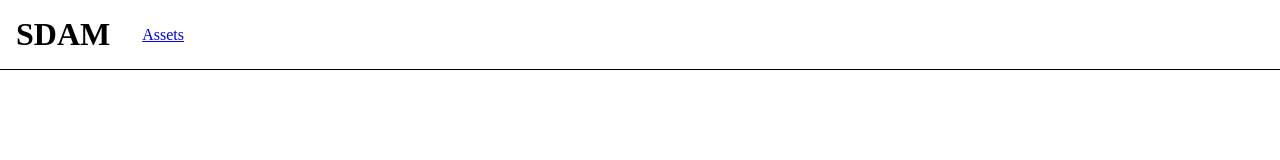
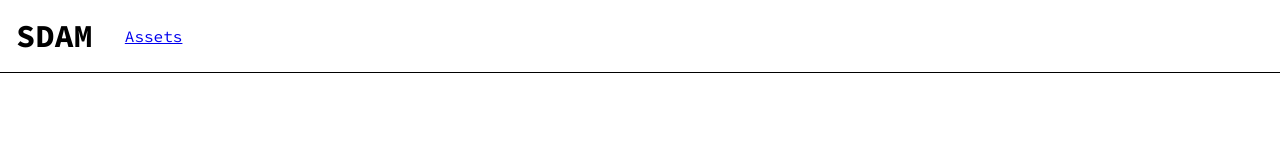
Before and after one commit to lionah/sdam, a React (Vite) app in the folder client/: page / in a window 1280 px wide. Shown: the top 160 px of the page. Built offline with nearby package versions, Linux system fonts and the light colour scheme.

Commit message:
Add basic font (#10)

```diff
--- a/client/index.html
+++ b/client/index.html
@@ -3,6 +3,7 @@
   <head>
     <meta charset="UTF-8" />
     <link rel="icon" type="image/png" href="/sdam.png" />
+    <link href="https://fonts.googleapis.com/css2?family=Source+Code+Pro:ital,wght@0,200..900;1,200..900&display=swap" rel="stylesheet">
     <meta name="viewport" content="width=device-width, initial-scale=1.0" />
     <title>Simple Digital Asset Management</title>
   </head>
--- a/client/src/index.css
+++ b/client/src/index.css
@@ -2,6 +2,11 @@
   box-sizing: border-box;
   margin: 0;
   padding: 0;
+}
+
+body {
+  font-family: "Source Code Pro", monospace;
+  font-weight: 400;
 }
 
 img, picture, video, svg {
```
